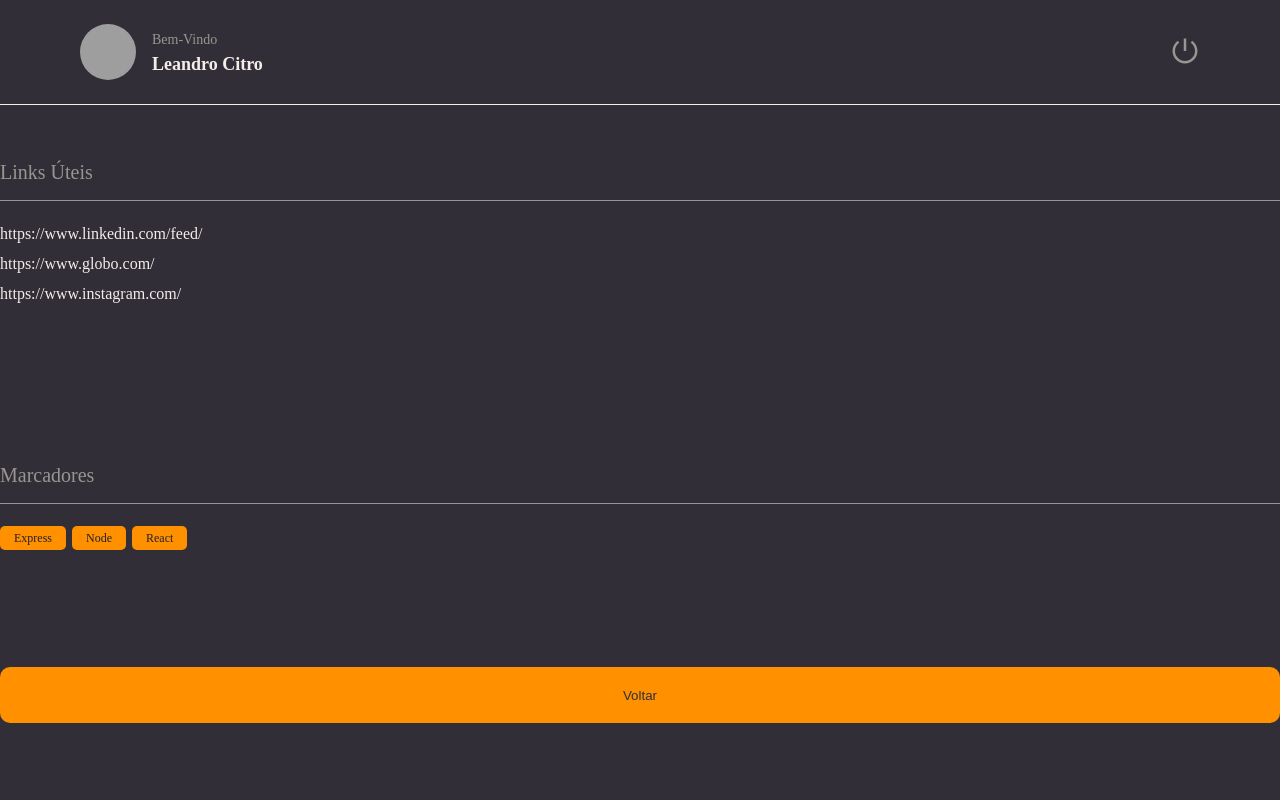
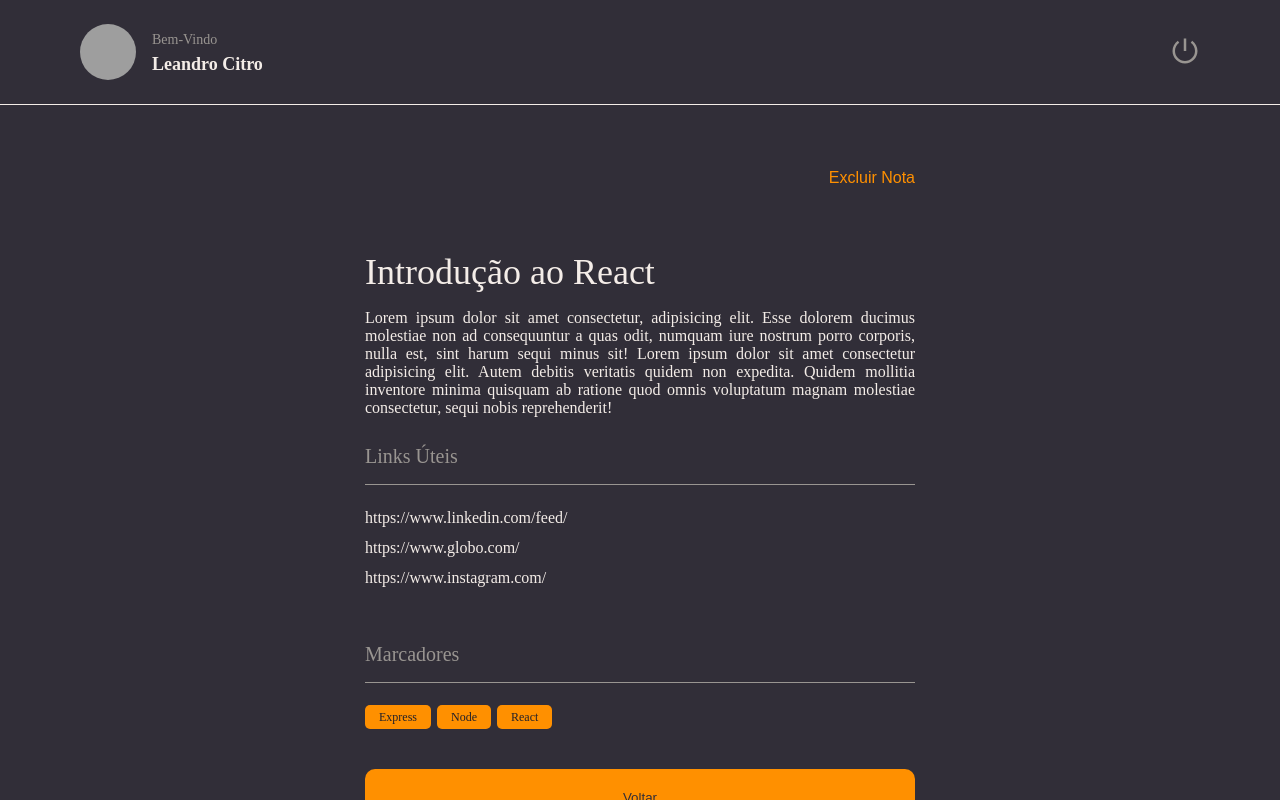
Before and after one commit to leandrocitro/Notes, a React (Vite) app: page / in a window 1280 px wide. Built offline with nearby package versions, Linux system fonts and the light colour scheme; grey boxes are pictures that could not be loaded.

Commit message:
Adicionando Main e Content

```diff
--- a/src/components/ButtonText/index.jsx
+++ b/src/components/ButtonText/index.jsx
@@ -1,10 +1,11 @@
-import { Container } from '/styles';
+import { Container } from './styles';
 
 export function ButtonText({ title, ...rest }) {
-    <Container
+    return (<Container
         type="button"
         {...rest}
     >
         {title}
     </Container>
+    )
 };
--- a/src/components/ButtonText/styles.js
+++ b/src/components/ButtonText/styles.js
@@ -2,7 +2,7 @@ import styled from 'styled-components'
 
 export const Container = styled.button`
     background: none;
-    color: ${({ theme }) => theme.COLORS.GRAY_100};
+    color: ${({ theme }) => theme.COLORS.ORANGE};
 
     border: none;
     font-size: 16px;
--- a/src/components/Section/styles.js
+++ b/src/components/Section/styles.js
@@ -1,7 +1,7 @@
 import styled from 'styled-components'
 
 export const Container = styled.section`
-    margin: 56px 0 28px;
+    margin: 28px 0;
 
     > h2 {
         border-bottom-width: 1px;
--- a/src/pages/Details/index.jsx
+++ b/src/pages/Details/index.jsx
@@ -1,8 +1,9 @@
-import { Container, Links } from "./styles"
+import { Container, Links, Content } from "./styles"
 
 import { Header } from "../../components/Header";
 import { Button } from "../../components/Button";
 import { Section } from "../../components/Section";
+import { ButtonText } from "../../components/ButtonText";
 import { Tag } from "../../components/Tag";
 
 
@@ -12,6 +13,21 @@ export function Details() {
 
     <Container>
       <Header />
+
+      <main>
+        <Content>
+          <ButtonText title="Excluir Nota" />
+
+          <h1>
+            Introdução ao React
+          </h1>
+          <p>
+            Lorem ipsum dolor sit amet consectetur, adipisicing elit. Esse dolorem ducimus molestiae non ad consequuntur a quas odit,
+            numquam iure nostrum porro corporis, nulla est, sint harum sequi minus sit!
+            Lorem ipsum dolor sit amet consectetur adipisicing elit. Autem debitis veritatis quidem non expedita. Quidem mollitia inventore
+            minima quisquam ab ratione quod omnis voluptatum magnam molestiae consectetur, sequi nobis reprehenderit!
+          </p>
+
           <Section title="Links Úteis">
             <Links>
               <li><a href="https://www.linkedin.com/feed/">https://www.linkedin.com/feed/</a></li>
@@ -26,7 +42,11 @@ export function Details() {
             <Tag title="React" />
 
           </Section>
-        <Button title="Voltar"/>
+          <Button title="Voltar" />
+
+        </Content>
+      </main>
+
     </Container>
   );
 }
--- a/src/pages/Details/styles.js
+++ b/src/pages/Details/styles.js
@@ -8,7 +8,13 @@ export const Container = styled.div`
     grid-template-rows: 105px auto;
     grid-template-areas:
     "header"
-    "content"
+    "content";
+
+    > main {
+        grid-area: content;
+        overflow-y: scroll;
+        padding: 64px 0;
+    }
 `;
 
 export const Links = styled.ul`
@@ -22,3 +28,29 @@ export const Links = styled.ul`
     }
     }
 `;
+
+export const Content = styled.div`
+    max-width: 550px;
+    margin: 0 auto;
+
+    display: flex;
+    flex-direction: column;
+
+    > button:first-child {
+        align-self: flex-end;
+    }
+
+    > h1 {
+        font-size: 36px;
+        font-weight: 500;
+        padding-top: 64px;
+    }
+
+    > p {
+        font-size: 16px;
+        margin-top: 16px;
+        text-align: justify;
+    }
+
+
+`;
```
Lines whose indentation alone changed are shown as unchanged.
